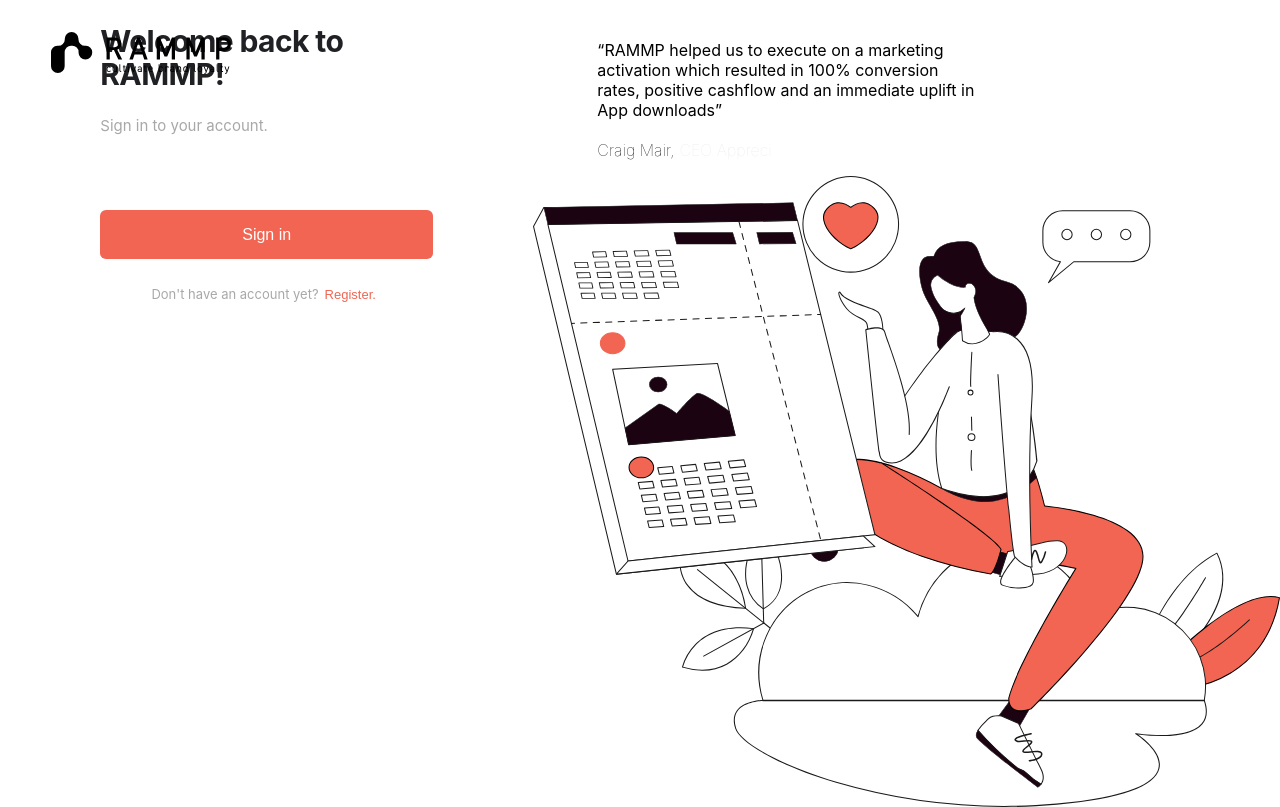
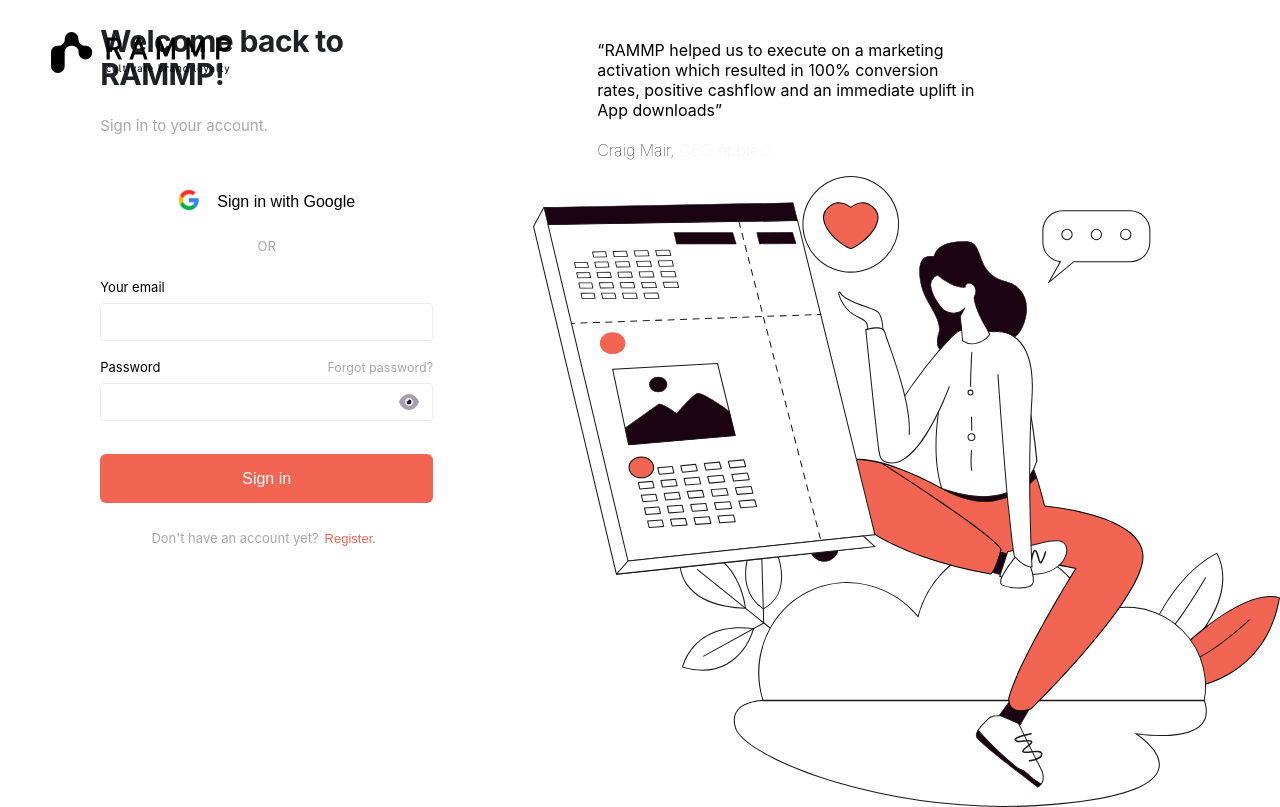
Before and after one commit to chuyenmcicts/test-responsvie, a React (Create React App) app: page / in a window 1280 px wide. Built offline with nearby package versions, Linux system fonts and the light colour scheme.

Commit message:
final check

```diff
--- a/src/components/Form/Form.tsx
+++ b/src/components/Form/Form.tsx
@@ -16,17 +16,8 @@
     <div className={`form ${props.className ?? ""}`}>
       {props.title && <h2 className="formTitle">{props.title}</h2>}
       {props.subTitle && <h3 className="formSubtitle">{props.subTitle}</h3>}
-      {/* <form onSubmit={props.onSubmit}>
+      <form onSubmit={props.onSubmit}>
         {props.children}
-				<input
-					disabled={props.buttonDisabled ?? false}
-					className={`formSubmitButton ${
-						props.buttonDisabled ? "disabled" : ""
-					}`}
-					type="submit"
-					value={props.submitLabel}
-				/>
-			</form> */}
         <button
           onClick={props.onSubmit}
           className={`formSubmitButton ${props.buttonDisabled ? "disabled" : ""}`}
@@ -34,6 +25,7 @@
         >
           {props.submitLabel}
         </button>
+      </form>
     </div>
   );
 }
```
Lines whose indentation alone changed are shown as unchanged.
